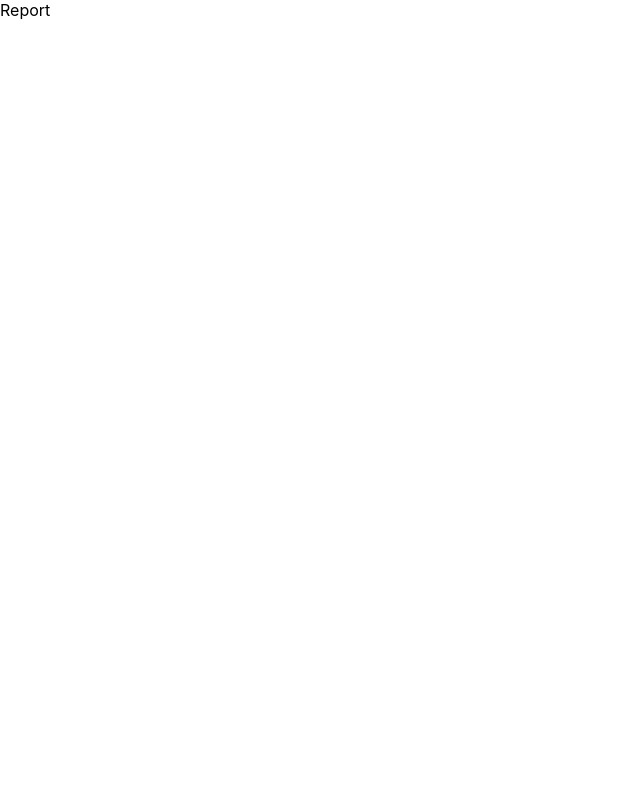
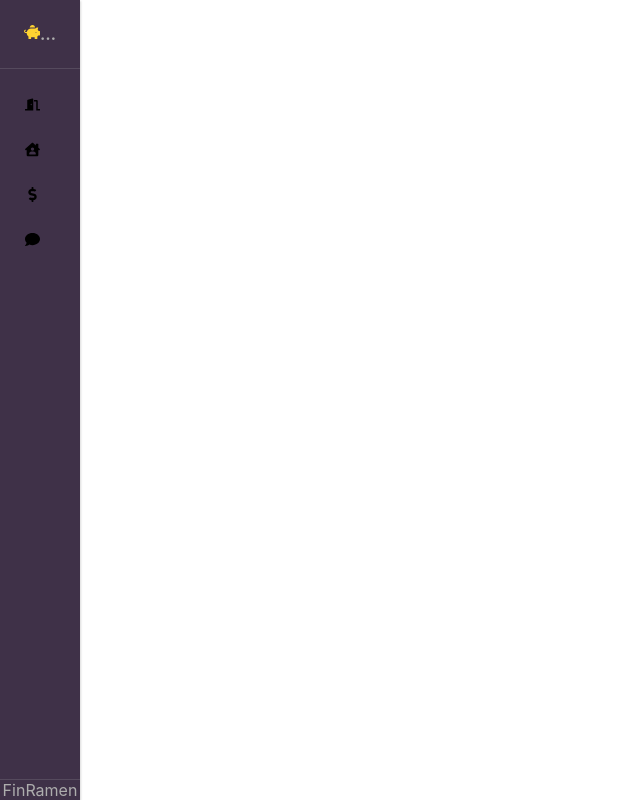
Before and after one commit to RomanIvanytskyi/FinRamen, a React (Create React App) app in the folder client/: page /report in a window 1280 px wide. Shown: the whole page, without its empty margins (0-640 px from the left). Built offline with nearby package versions, Linux system fonts and the light colour scheme.

Commit message:
F10-create-sidebar

```diff
--- a/client/package.json
+++ b/client/package.json
@@ -3,14 +3,19 @@
   "version": "0.1.0",
   "private": true,
   "dependencies": {
+    "@popperjs/core": "^2.11.6",
     "@testing-library/jest-dom": "^5.16.5",
     "@testing-library/react": "^13.4.0",
     "@testing-library/user-event": "^13.5.0",
     "axios": "^0.27.2",
+    "classnames": "^2.3.2",
     "react": "^18.2.0",
     "react-dom": "^18.2.0",
+    "react-icons": "^4.4.0",
+    "react-pro-sidebar": "^0.7.1",
     "react-router-dom": "^6.4.0",
     "react-scripts": "5.0.1",
+    "resize-observer-polyfill": "^1.5.1",
     "web-vitals": "^2.1.4"
   },
   "scripts": {
--- a/client/src/App.js
+++ b/client/src/App.js
@@ -1,10 +1,9 @@
 import RootRouter from "./Router/rootRouter";
 import { BrowserRouter } from "react-router-dom";
-
-
 export default function App() {
   return (
     <BrowserRouter>
+
       <RootRouter />
     </BrowserRouter>
   );
--- /dev/null
+++ b/client/src/Components/sideBar.css
@@ -0,0 +1,73 @@
+.mainbar {
+  position: absolute;
+}
+.mainbar .pro-sidebar {
+  height: 100vh;
+}
+.mainbar .closemenu {
+  color:rgb(157,184,207);
+  position: absolute;
+  right: 0;
+  z-index: 9999;
+  line-height: 20px;
+  border-radius: 50%;
+  font-weight: bold;
+  font-size: 22px;
+  top: 55px;
+  cursor: pointer;
+}
+.mainbar .pro-sidebar {
+  width: 100%;
+  min-width: 100%;
+}
+.mainbar .pro-sidebar.collapsed {
+  width: 80px;
+  min-width: 80px;
+}
+.mainbar .pro-sidebar-inner {
+  background-color: rgb(63,49,72);
+  box-shadow: 0.5px 0.866px 2px 0px rgba(0, 0, 0, 0.15);
+}
+.mainbar .pro-sidebar-inner .pro-sidebar-layout {
+  overflow-y: hidden;
+}
+.mainbar .pro-sidebar-inner .pro-sidebar-layout .logotext p {
+  font-size: 20px;
+  padding: 0 20px;
+  color: rgb(157,184,207);
+  font-weight: bold;
+}
+.mainbar .pro-sidebar-inner .pro-sidebar-layout ul {
+  padding: 0 5px;
+}
+.mainbar .pro-sidebar-inner .pro-sidebar-layout ul .pro-inner-item {
+  color: #000;
+  margin: 10px 0px;
+  font-weight: bold;
+}
+.mainbar .pro-sidebar-inner .pro-sidebar-layout ul .pro-inner-item .pro-icon-wrapper {
+  background-color: #fbf4cd;
+  color: rgb(157,184,207);
+  border-radius: 3px;
+}
+.mainbar .pro-sidebar-inner .pro-sidebar-layout ul .pro-inner-item .pro-icon-wrapper .pro-item-content {
+  color: #000;
+}
+.mainbar .pro-sidebar-inner .pro-sidebar-layout .active {
+  background-image: linear-gradient(0deg, #fece00 0%, #ffe172 100%);
+}
+.mainbar .logo {
+  padding: 20px;
+}
+.text{
+  color: rgb(157,184,207);
+}
+.mainbar .piggy{
+  padding-left: 4px;
+}
+
+@media only screen and (max-width: 720px) {
+  html {
+    overflow: hidden;
+  }
+}
--- /dev/null
+++ b/client/src/Components/sideBar.js
@@ -0,0 +1,70 @@
+import {
+  ProSidebar,
+  Menu,
+  MenuItem,
+  SubMenu,
+  SidebarHeader,
+  SidebarFooter,
+  SidebarContent,
+} from "react-pro-sidebar";
+import { Link } from "react-router-dom";
+import {
+  FaGithub,
+  FaDollarSign,
+  FaComment,
+  FaHouseUser,
+  FaDoorOpen,
+  FaPiggyBank,
+} from "react-icons/fa";
+import "react-pro-sidebar/dist/css/styles.css";
+import { useState, useCallback } from "react";
+import "./sideBar.css";
+
+const headerStyle = {
+  padding: "24px",
+  textTransform: "uppercase",
+  fontWeight: "bold",
+  letterSpacing: "1px",
+  overflow: "hidden",
+  textOverflow: "ellipsis",
+  whiteSpace: "noWrap",
+};
+const SideBar = (colapsed) => {
+  const [sideCollapsed, setSideCollapsed] = useState(true);
+  const toggleSideCollapsed = useCallback(() => {
+    setSideCollapsed((collapsed) => !collapsed);
+  }, [setSideCollapsed]);
+
+  return (
+    <div className="mainbar">
+      <ProSidebar onClick={toggleSideCollapsed} collapsed={sideCollapsed}>
+        <SidebarHeader style={headerStyle}>
+          <FaPiggyBank style={{color:"rgb(255,211,49)"}}/>
+           FinRamen
+        </SidebarHeader>
+        <SidebarContent>
+          <Menu iconShape="circle">
+            <MenuItem>
+              <FaDoorOpen /> Auth
+              <Link to="/" />
+            </MenuItem>
+            <MenuItem>
+              <FaHouseUser /> Profile
+              <Link to="/profile" />
+            </MenuItem>
+            <MenuItem>
+              <FaDollarSign /> Costs Management
+              <Link to="/costs" />
+            </MenuItem>
+            <MenuItem>
+              <FaComment /> Report
+              <Link to="/report" />
+            </MenuItem>
+          </Menu>
+        </SidebarContent>
+        <SidebarFooter style={{ textAlign: "center" }}>FinRamen</SidebarFooter>
+      </ProSidebar>
+    </div>
+  );
+};
+export default SideBar;
--- a/client/src/Pages/auth.js
+++ b/client/src/Pages/auth.js
@@ -1,6 +1,6 @@
 import React from "react";
 
 const Auth=()=>{
-  return(<div>Auth</div>)
+  return(<div >Auth</div>)
 }
 export default Auth
--- a/client/src/Router/rootRouter.js
+++ b/client/src/Router/rootRouter.js
@@ -1,18 +1,19 @@
-
 import { Routes, Route } from "react-router-dom";
 import Auth from "../Pages/auth";
 import Costs from "../Pages/costManager";
 import Profile from "../Pages/profile";
 import Report from "../Pages/report";
+import SideBar from "../Components/sideBar";
 
 const rootRouter = () => {
   return (
     <div>
+      <SideBar />
       <Routes key={1}>
-        <Route path="/profile" element={<Profile/>} exact></Route>
+        <Route path="/profile" element={<Profile />} exact></Route>
         <Route path="/" element={<Auth />}></Route>
         <Route path="/costs" element={<Costs />}></Route>
-        <Route path="/report" element={<Report/>}></Route>
+        <Route path="/report" element={<Report />}></Route>
       </Routes>
     </div>
   );
```
Also changed, not shown: 1 other file (tests, documents, lock files or other folders).
